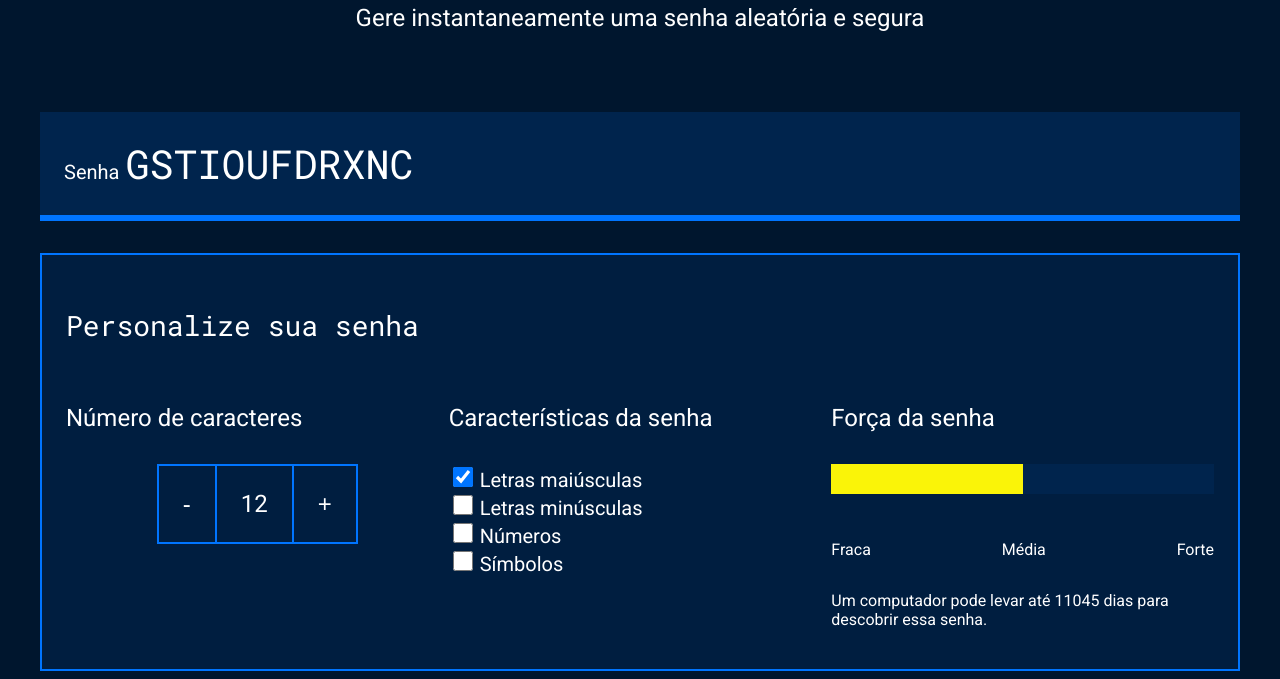
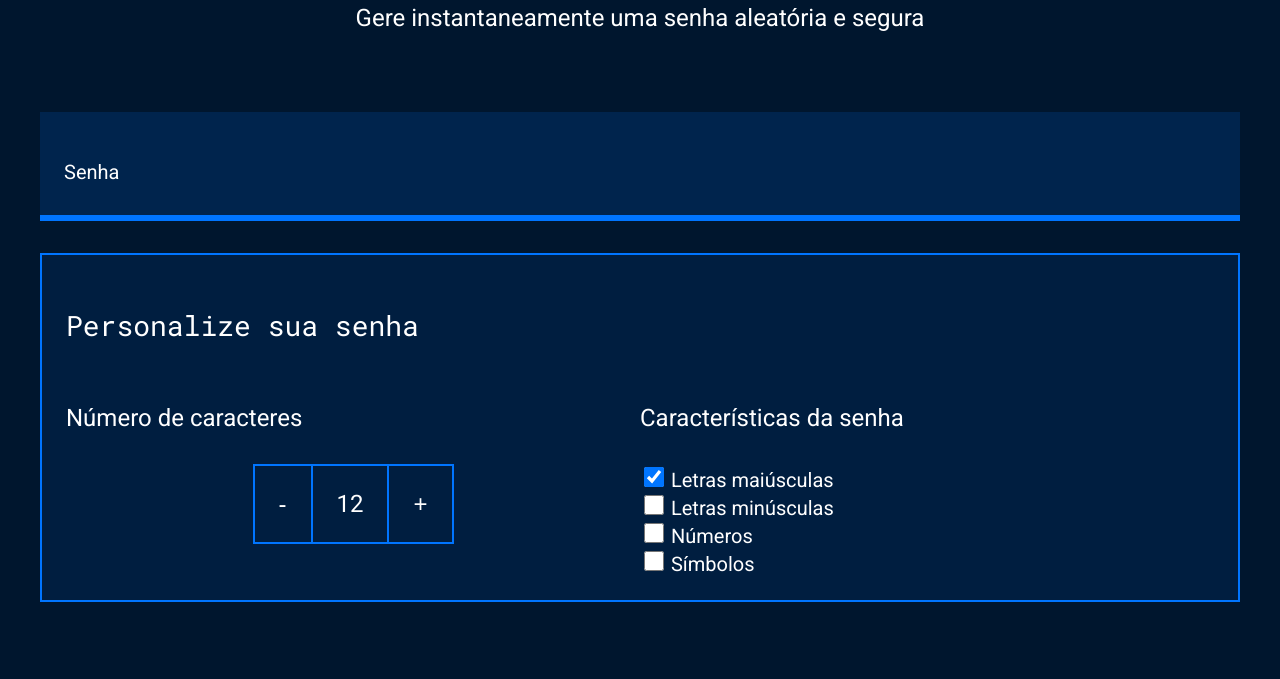
Before and after one commit to Scorpion-505/Curso_3, a plain HTML site: page index.html in a window 1280 px wide. Shown: the part 191-870 px from the top of the page. After the commit the page ends 801 px from the top, so only its background shows below. Drawn offline with Linux system fonts and the light colour scheme.

Commit message:
Update index.html

```diff
--- a/index.html
+++ b/index.html
@@ -49,21 +49,3 @@
                         <label for="simbolo">Símbolos</label>
                     </div>
                 </div>
-                <div class="parametro-senha">
-                    <h4 class="parametro-senha__titulo">Força da senha</h4>
-                    <div class="barra"></div>
-                    <div class="forca fraca"></div>
-                    <div class="parametro-senha-textos">
-                        <p>Fraca</p>
-                        <p>Média</p>
-                        <p>Forte</p>
-                    </div>
-                    <p class="entropia"></p>
-                </div>
-            </div>
-        </div>
-    </section>
-    <script src="main.js"></script>
-</body>
-
-</html>
```
